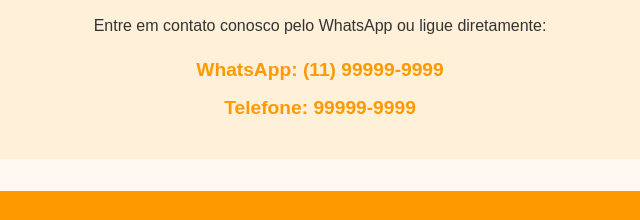
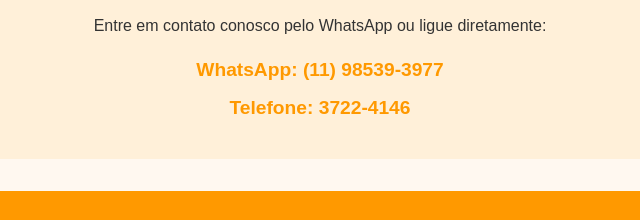
Before and after one commit to helenRodriguesL/Site---Aldeia---Do---Sol-, a plain HTML site: page index.html in a window 1280 px wide. Shown: the part 1431-1651 px from the top of the page, 320-960 px from the left. Drawn offline with Linux system fonts and the light colour scheme.

Commit message:
Add files via upload

```diff
--- a/index.html
+++ b/index.html
@@ -1,3 +1,4 @@
+
 <!DOCTYPE html>
 <html lang="pt-BR">
 <head>
@@ -123,8 +124,8 @@
   <section id="contato" class="contato">
     <h2>Contato para Pedidos</h2>
     <p>Entre em contato conosco pelo WhatsApp ou ligue diretamente:</p>
-    <a href="https://wa.me/5511999999999" target="_blank">WhatsApp: (11) 99999-9999</a><br />
-    <a href="tel:+5511999999999">Telefone: 99999-9999</a>
+    <a href="https://wa.me/5511985393977" target="_blank">WhatsApp: (11) 98539-3977</a><br />
+    <a href="tel:+551137224146">Telefone: 3722-4146</a>
   </section>
 
   <footer>
```
